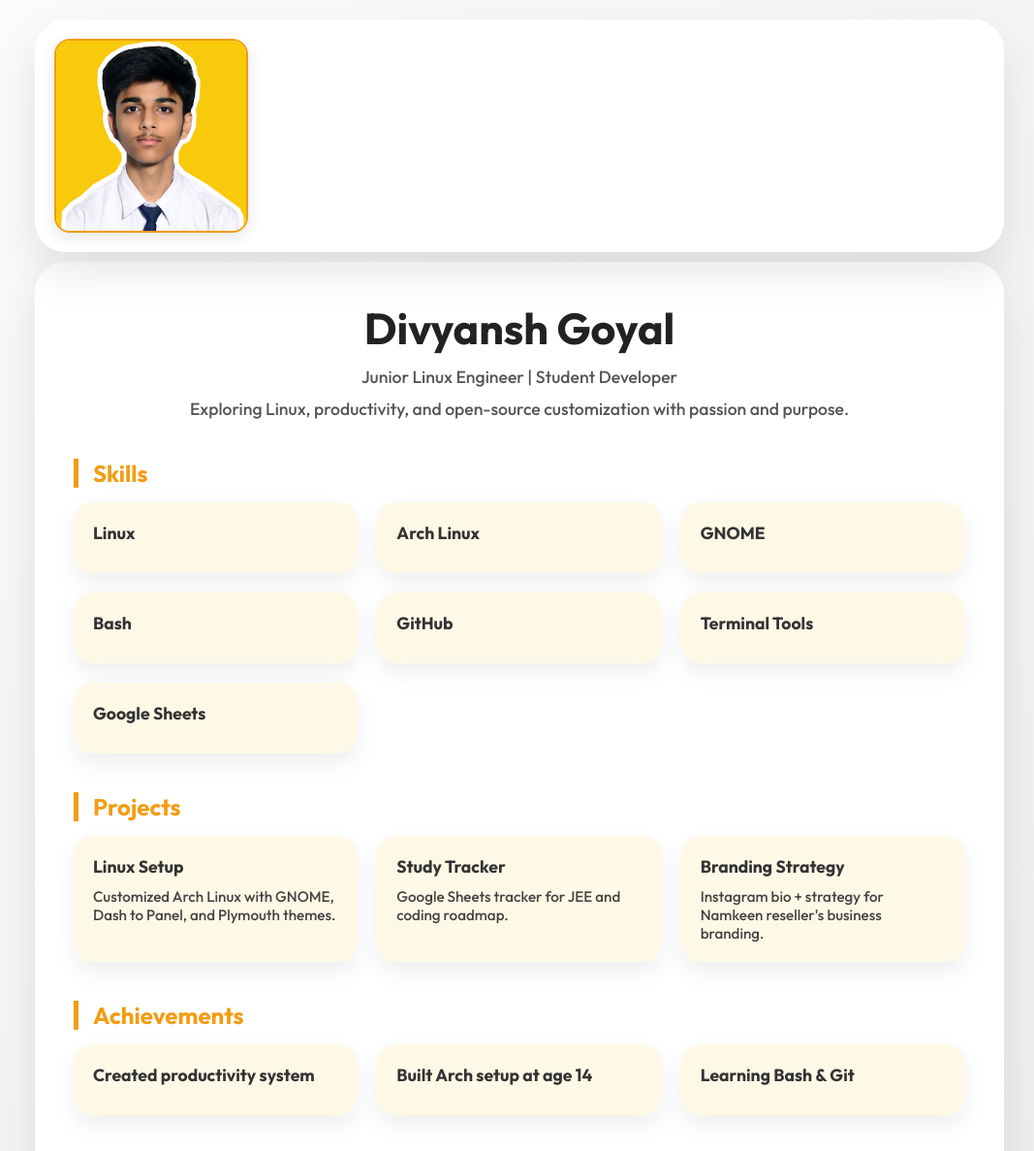
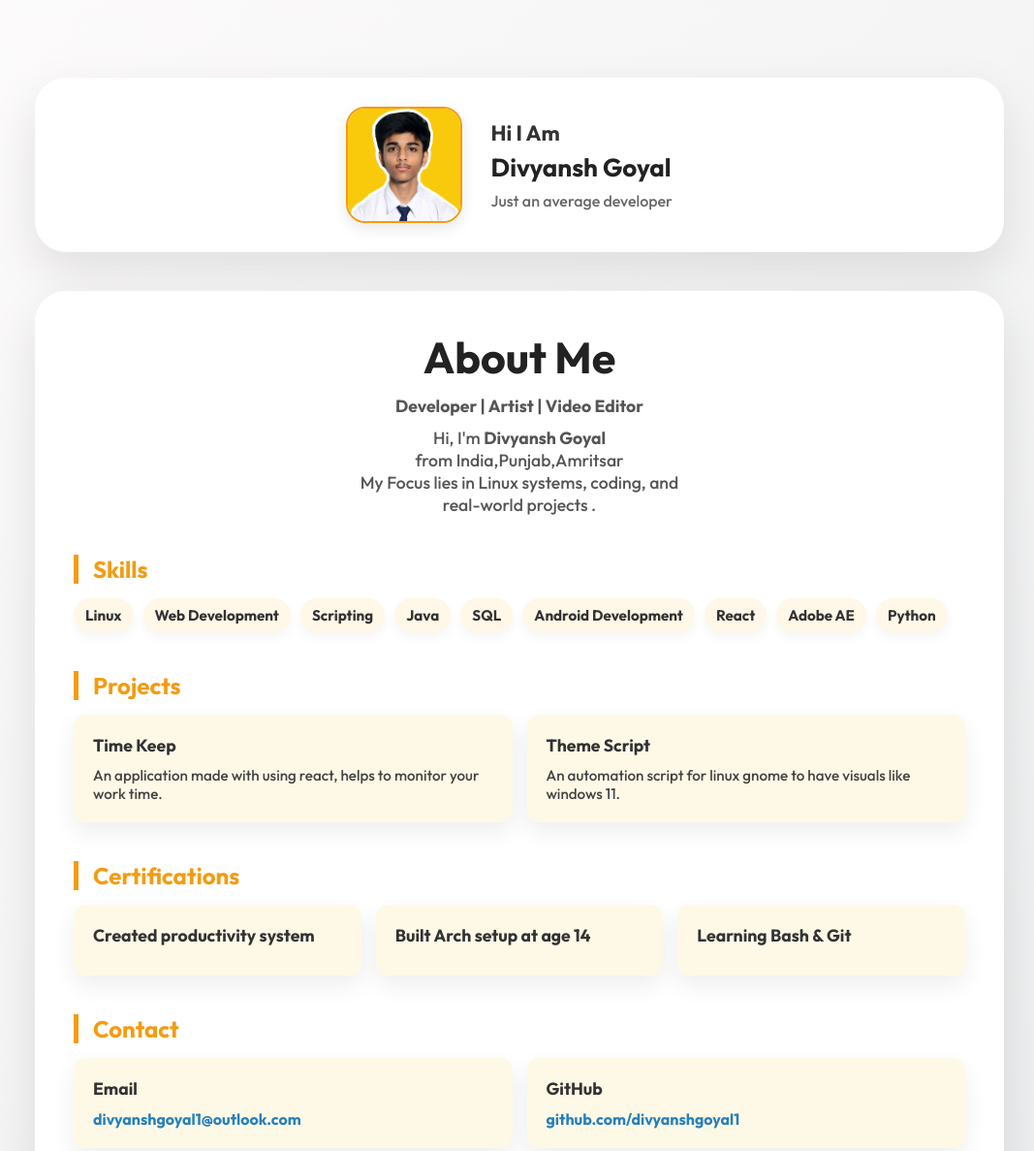
Before and after one commit to divyanshgoyal1/divyanshgoyal1.github.io, a plain HTML site: page index.html in a window 1280 px wide. Shown: the top 1187 px of the page at 97% size, without its empty margins (104-1171 px from the left). Drawn offline with Linux system fonts and the light colour scheme.

Commit message:
index.html

```diff
--- a/index.html
+++ b/index.html
@@ -6,186 +6,228 @@
   <title>Divyansh Goyal | Portfolio Resume</title>
   <link href="https://fonts.googleapis.com/css2?family=Outfit:wght@500;700&display=swap" rel="stylesheet">
   <style>
-    * {
-      margin: 0;
-      padding: 0;
-      box-sizing: border-box;
+    * {margin:0;padding:0;box-sizing:border-box;}
+    body {
+      font-family:'Outfit', sans-serif;
+      background:linear-gradient(135deg,#fdfbfb,#ebedee);
+      min-height:100vh;
+      display:flex;
+      justify-content:center;
+      align-items:flex-start;
+      padding:80px 20px 40px; /* reduced top padding */
     }
-    body {
-      font-family: 'Outfit', sans-serif;
-      background: linear-gradient(135deg, #fdfbfb, #ebedee);
-      min-height: 100vh;
-      display: flex;
-      justify-content: center;
-      align-items: flex-start;
-      padding: 120px 20px 40px 20px;
+    .resume-container {width:100%;max-width:1000px;position:relative;}
+
+    /* Top card */
+    .top-placeholder-card {
+      background:#fff;
+      border-radius:32px;
+      box-shadow:0 20px 50px rgba(0,0,0,0.1);
+      width:100%;
+      padding:30px;
+      display:flex;
+      align-items:center;
+      justify-content:center;
+      height:auto;
+      animation:cardFade 1s ease forwards;
+      opacity:0;
+      margin-bottom:40px; /* minimal gap below top card */
+    }
+    @keyframes cardFade {to{opacity:1;}}
+
+    .profile-section {
+      display:flex;
+      align-items:center;
+      justify-content:center;
+      gap:30px;
+      max-width:600px;
+      text-align:left;
+    }
+    .profile-info {display:flex;flex-direction:column;justify-content:center;}
+
+    /* Profile Picture Animation */
+    .profile-pic {
+      width:120px;height:120px;object-fit:cover;
+      border-radius:20px;
+      box-shadow:0 5px 15px rgba(0,0,0,0.1);
+      border:2px solid #f39c12;
+      opacity:0;transform:scale(0.5) rotate(-15deg);
+      animation:popIn 0.8s ease forwards;
+    }
+    @keyframes popIn {to{opacity:1;transform:scale(1) rotate(0deg);}}
+
+    /* "Hi I Am" */
+    .profile-info h2 {
+      margin:0;font-size:22px;font-weight:bold;color:#333;
+      opacity:0;transform:translateX(-50px);
+      animation:fadeLeft 0.8s ease forwards;
+      animation-delay:0.9s;
+    }
+    @keyframes fadeLeft {to{opacity:1;transform:translateX(0);}}
+
+    /* "Divyansh Goyal" */
+    .profile-info h1 {
+      margin:5px 0 0;font-size:26px;color:#222;
+      opacity:0;transform:translateY(30px);
+      animation:fadeUp 0.8s ease forwards;
+      animation-delay:1.7s;
+    }
+    @keyframes fadeUp {to{opacity:1;transform:translateY(0);}}
+
+    /* Typewriter Effect for tagline */
+    .profile-info p {
+      margin:8px 0 0;font-size:16px;color:#666;
+      white-space:nowrap;overflow:hidden;border-right:2px solid #f39c12;
+      width:0ch;
+      opacity:0;
+      animation:typewriter 3s steps(30) forwards, blink 0.8s step-end infinite, revealHeart 0s forwards;
+      animation-delay:2.7s, 2.7s, 5.7s;
+      position:relative;
+    }
+    @keyframes typewriter {from{width:0;opacity:1;}to{width:26ch;opacity:1;}}
+    @keyframes blink {50%{border-color:transparent;}}
+
+    /* Add heart after typing ends */
+    .profile-info p::after {
+      content:"❤";
+      color:#f39c12;
+      margin-left:5px;
+      opacity:0;
+      transition:opacity 0.5s ease;
+    }
+    .profile-info p.heart-shown::after {opacity:1;}
+
+    /* Animate resume content fade-up */
+    .resume {
+      background:#fff;
+      max-width:1000px;width:100%;
+      padding:40px;
+      border-radius:32px;
+      box-shadow:0 20px 50px rgba(0,0,0,0.1);
+      display:grid;gap:40px;
+      margin-top:0; /* removed large margin */
+      opacity:0;
+      transform:translateY(40px);
+      animation:resumeFadeUp 1s ease forwards;
+      animation-delay:3.5s;
+    }
+    @keyframes resumeFadeUp {to{opacity:1;transform:translateY(0);}}
+
+    /* Scroll animations */
+    .section-title {opacity:0;transform:translateX(-50px);transition:all 0.8s ease;}
+    .section-title.visible {opacity:1;transform:translateX(0);}
+
+    .card {background:#fef9e7;padding:20px;border-radius:12px;box-shadow:0 10px 25px rgba(0,0,0,0.07);opacity:0;transform:scale(0.9);transition:all 0.8s ease;flex:1;min-width:200px;}
+    .card.visible {opacity:1;transform:scale(1);}
+    .card.dust::after {
+      content:"";
+      position:absolute;
+      top:0;left:0;right:0;bottom:0;
+      background:radial-gradient(circle, rgba(243,156,18,0.4) 1px, transparent 1px);
+      background-size:5px 5px;
+      opacity:0;animation:dust 1s forwards;
+    }
+    @keyframes dust {from{opacity:1;}to{opacity:0;}}
+
+    /* Skill tag overrides */
+    .card.skill-tag{
+      padding:8px 12px;
+      border-radius:999px;
+      min-width:0;
+      flex:0 0 auto;
+      background:#fff7e7;
+      box-shadow:0 6px 12px rgba(0,0,0,0.04);
+      display:inline-flex;
+      align-items:center;
+      justify-content:center;
+    }
+    .card.skill-tag h3{margin:0;font-size:0.95rem;font-weight:700;color:#333;}
+
+    /* Responsive fix for mobile only */
+    @media(max-width:600px){
+      .profile-section {flex-direction:column;text-align:center;gap:15px;}
+      .profile-info h1 {font-size:22px;}
+      .profile-info h2 {font-size:18px;}
+      .profile-pic {width:100px;height:100px;}
+      .card {flex:1 1 calc(45% - 10px);max-width:45%;text-align:center;}
+      .card h3 {font-size:0.9rem;}
+      .skills-list{justify-content:flex-start;}
+      .card.skill-tag{flex:0 0 auto;max-width:none;padding:6px 10px;}
+      .card.skill-tag h3{font-size:0.9rem;}
     }
 
-    .resume-container {
-      width: 100%;
-      max-width: 1000px;
-      position: relative;
+    .section{display:flex;flex-direction:column;gap:15px;}
+    .header{text-align:center;}
+    .header h1{font-size:2.8rem;color:#222;}
+    .header p{margin-top:10px;font-size:1.1rem;color:#555;}
+    .section-title{font-size:1.5rem;font-weight:bold;color:#f39c12;border-left:5px solid #f39c12;padding-left:15px;}
+    .card-list{display:flex;flex-wrap:wrap;gap:15px;position:relative;}
+    .skills-list{display:flex;flex-wrap:wrap;gap:10px;align-items:center;justify-content:flex-start;}
+    .card h3{font-size:1.1rem;margin-bottom:10px;color:#333;}
+    .card p{font-size:0.95rem;color:#444;}
+    .contact a{display:block;margin-top:5px;font-weight:600;color:#2980b9;text-decoration:none;word-break:break-all;}
+    .footer{text-align:center;font-size:0.8rem;color:#aaa;margin-top:20px;}
+
+    /* About Me animation */
+    .about-title, .about-desc {
+      opacity: 0;
+      transform: translateY(40px);
+      transition: all 0.8s ease;
     }
-
-    /* Top card styled as a “canvas” */
-    .top-placeholder-card {
-      background: #fff;
-      border-radius: 32px;
-      box-shadow: 0 20px 50px rgba(0, 0, 0, 0.1);
-      height: 240px;
-      width: 100%;
-      position: absolute;
-      top: -100px;
-      left: 50%;
-      transform: translateX(-50%);
-      display: flex;
-      align-items: flex-end; /* place tags at bottom */
-      padding: 20px;
-      gap: 10px; /* space between tags */
-    }
-
-    /* Profile picture as a tag inside top card */
-    .profile-tag {
-      width: 200px;
-      height: 200px;
-      object-fit: cover;
-      border-radius: 16px;
-      box-shadow: 0 5px 15px rgba(0,0,0,0.1);
-      border: 2px solid #f39c12;
-      right: 100px;
-    }
-
-    /* Main resume card */
-    .resume {
-      background: #fff;
-      max-width: 1000px;
-      width: 100%;
-      padding: 40px;
-      border-radius: 32px;
-      box-shadow: 0 20px 50px rgba(0, 0, 0, 0.1);
-      display: grid;
-      gap: 40px;
-      margin-top: 150px;
-    }
-
-    .section {
-      display: flex;
-      flex-direction: column;
-      gap: 15px;
-    }
-
-    .header {
-      text-align: center;
-    }
-
-    .header h1 {
-      font-size: 2.8rem;
-      color: #222;
-    }
-
-    .header p {
-      margin-top: 10px;
-      font-size: 1.1rem;
-      color: #555;
-    }
-
-    .section-title {
-      font-size: 1.5rem;
-      font-weight: bold;
-      color: #f39c12;
-      border-left: 5px solid #f39c12;
-      padding-left: 15px;
-    }
-
-    .card-list {
-      display: grid;
-      grid-template-columns: repeat(auto-fit, minmax(250px, 1fr));
-      gap: 20px;
-    }
-
-    .card {
-      background: #fef9e7;
-      padding: 20px;
-      border-radius: 20px;
-      box-shadow: 0 10px 25px rgba(0, 0, 0, 0.07);
-    }
-
-    .card h3 {
-      font-size: 1.1rem;
-      margin-bottom: 10px;
-      color: #333;
-    }
-
-    .card p {
-      font-size: 0.95rem;
-      color: #444;
-    }
-
-    .contact a {
-      display: block;
-      margin-top: 5px;
-      font-weight: 600;
-      color: #2980b9;
-      text-decoration: none;
-    }
-
-    .footer {
-      text-align: center;
-      font-size: 0.8rem;
-      color: #aaa;
-      margin-top: 20px;
+    .about-title.visible, .about-desc.visible {
+      opacity: 1;
+      transform: translateY(0);
     }
   </style>
 </head>
 <body>
   <div class="resume-container">
-
-    <!-- Top card with profile tag -->
+    <!-- Top Intro Card -->
     <div class="top-placeholder-card">
-      <img src="pic.jpg" alt="Divyansh Goyal" class="profile-tag">
-      <!-- You can add more tags here -->
+      <div class="profile-section">
+        <img src="pic.jpg" alt="Profile Picture of Divyansh Goyal" class="profile-pic">
+        <div class="profile-info">
+          <h2>Hi I Am</h2>
+          <h1>Divyansh Goyal</h1>
+          <p id="tagline">Just an average developer</p>
+        </div>
+      </div>
     </div>
 
+    <!-- Resume Content -->
     <div class="resume">
       <div class="header">
-        <h1>Divyansh Goyal</h1>
-        <p>Junior Linux Engineer | Student Developer</p>
-        <p>Exploring Linux, productivity, and open-source customization with passion and purpose.</p>
+        <h1 class="about-title">About Me</h1>
+        <p class="about-desc"><b>Developer | Artist | Video Editor</b></p>
+        <p class="about-desc">Hi, I'm <b>Divyansh Goyal</b> <br> from India,Punjab,Amritsar <br>
+          My Focus lies in Linux systems, coding, and <br>real-world projects .</p>
       </div>
 
       <div class="section">
         <div class="section-title">Skills</div>
-        <div class="card-list">
-          <div class="card"><h3>Linux</h3></div>
-          <div class="card"><h3>Arch Linux</h3></div>
-          <div class="card"><h3>GNOME</h3></div>
-          <div class="card"><h3>Bash</h3></div>
-          <div class="card"><h3>GitHub</h3></div>
-          <div class="card"><h3>Terminal Tools</h3></div>
-          <div class="card"><h3>Google Sheets</h3></div>
+        <div class="card-list skills-list">
+          <div class="card skill-tag"><h3>Linux</h3></div>
+          <div class="card skill-tag"><h3>Web Development</h3></div>
+          <div class="card skill-tag"><h3>Scripting</h3></div>
+          <div class="card skill-tag"><h3>Java</h3></div>
+          <div class="card skill-tag"><h3>SQL</h3></div>
+          <div class="card skill-tag"><h3>Android Development</h3></div>
+          <div class="card skill-tag"><h3>React</h3></div>
+          <div class="card skill-tag"><h3>Adobe AE</h3></div>
+          <div class="card skill-tag"><h3>Python</h3></div>
         </div>
       </div>
 
       <div class="section">
         <div class="section-title">Projects</div>
         <div class="card-list">
-          <div class="card">
-            <h3>Linux Setup</h3>
-            <p>Customized Arch Linux with GNOME, Dash to Panel, and Plymouth themes.</p>
-          </div>
-          <div class="card">
-            <h3>Study Tracker</h3>
-            <p>Google Sheets tracker for JEE and coding roadmap.</p>
-          </div>
-          <div class="card">
-            <h3>Branding Strategy</h3>
-            <p>Instagram bio + strategy for Namkeen reseller's business branding.</p>
-          </div>
+          <div class="card"><h3>Time Keep</h3><p>An application made with using react, helps to monitor your work time.</p></div>
+          <div class="card"><h3>Theme Script</h3><p>An automation script for linux gnome to have visuals like windows 11.</p></div>
         </div>
       </div>
 
       <div class="section">
-        <div class="section-title">Achievements</div>
+        <div class="section-title">Certifications</div>
         <div class="card-list">
           <div class="card"><h3>Created productivity system</h3></div>
           <div class="card"><h3>Built Arch setup at age 14</h3></div>
@@ -196,19 +238,41 @@
       <div class="section">
         <div class="section-title">Contact</div>
         <div class="card-list">
-          <div class="card contact">
-            <h3>Email</h3>
-            <a href="mailto:divyanshgoyal009@gmail.com">divyanshgoyal009@gmail.com</a>
-          </div>
-          <div class="card contact">
-            <h3>GitHub</h3>
-            <a href="https://github.com/">github.com/yourusername</a>
-          </div>
+          <div class="card contact"><h3>Email</h3><a href="mailto:divyanshgoyal1@outlook.com">divyanshgoyal1@outlook.com</a></div>
+          <div class="card contact"><h3>GitHub</h3><a href="https://github.com/divyanshgoyal1">github.com/divyanshgoyal1</a></div>
         </div>
       </div>
 
       <div class="footer">&copy; 2025 Divyansh Goyal — Resume Website</div>
     </div>
   </div>
+
+  <script>
+    // Add heart after typewriter finishes
+    setTimeout(()=>{
+      document.getElementById("tagline").classList.add("heart-shown");
+    }, 5700);
+
+    // Scroll reveal for sections
+    const observer = new IntersectionObserver(entries => {
+      entries.forEach(entry => {
+        if(entry.isIntersecting){
+          if(entry.target.classList.contains('section-title')){
+            entry.target.classList.add('visible');
+          }
+          if(entry.target.classList.contains('card')){
+            entry.target.classList.add('visible');
+            entry.target.classList.add('dust');
+            setTimeout(()=>entry.target.classList.remove('dust'),1000);
+          }
+          if(entry.target.classList.contains('about-title') || entry.target.classList.contains('about-desc')){
+            entry.target.classList.add('visible');
+          }
+        }
+      });
+    }, {threshold:0.2});
+
+    document.querySelectorAll('.section-title, .card, .about-title, .about-desc').forEach(el => observer.observe(el));
+  </script>
 </body>
 </html>
```
